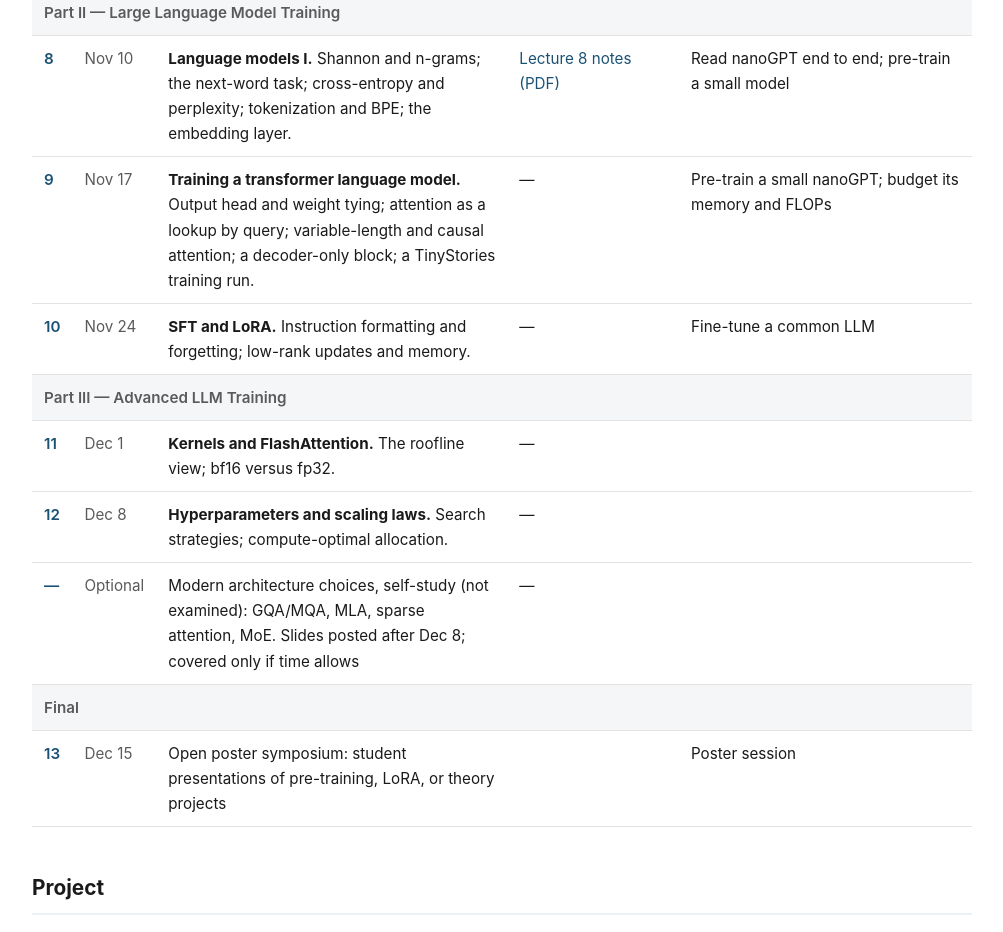
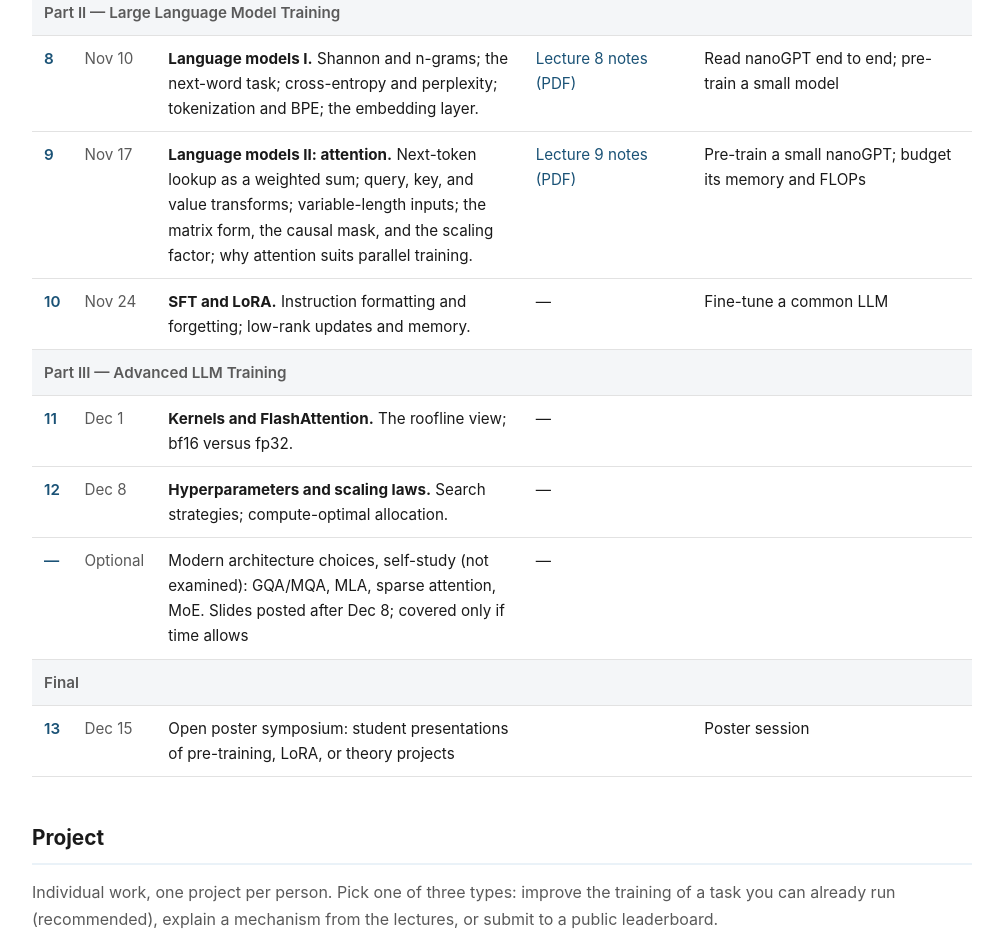
Before and after one commit to ruoyus/me2605, a plain HTML site: page index.html in a window 1280 px wide. Shown: the part 2229-3161 px from the top of the page, without its empty margins (138-1141 px from the left). Drawn offline with Linux system fonts and the light colour scheme.

Commit message:
Week 9: publish the Lecture 9 notes (Language model II: attention) and its schedule row

```diff
--- a/index.html
+++ b/index.html
@@ -215,9 +215,11 @@
       <tr>
         <td class="week">9</td>
         <td class="when">Nov 17</td>
-        <td><span class="lang-en"><strong>Training a transformer language model.</strong> Output head and weight tying; attention as a lookup by query; variable-length and causal attention; a decoder-only block; a TinyStories training run.</span>
-            <span class="lang-zh"><strong>训练一个 Transformer 语言模型。</strong>输出头与权重绑定；把注意力写成按查询取记录；变长输入与因果注意力；仅解码器模块；TinyStories 训练实验。</span></td>
-        <td>&mdash;</td>
+        <td><span class="lang-en"><strong>Language models II: attention.</strong> Next-token lookup as a weighted sum; query, key, and value transforms; variable-length inputs; the matrix form, the causal mask, and the scaling factor; why attention suits parallel training.</span>
+            <span class="lang-zh"><strong>语言模型 II：注意力。</strong>把下一词预测写成加权检索；query、key、value 变换；变长输入；矩阵形式、因果掩码与缩放因子；为什么注意力适合并行训练。</span></td>
+        <td>
+          <a href="slides/lecture_9.pdf"><span class="lang-en">Lecture 9 notes (PDF)</span><span class="lang-zh">讲义 9（PDF）</span></a>
+        </td>
         <td><span class="lang-en">Pre-train a small nanoGPT; budget its memory and FLOPs</span>
             <span class="lang-zh">预训练一个小 nanoGPT；给它的显存与 FLOPs 记账</span></td>
       </tr>
```
Also changed, not shown: 1 other file.
